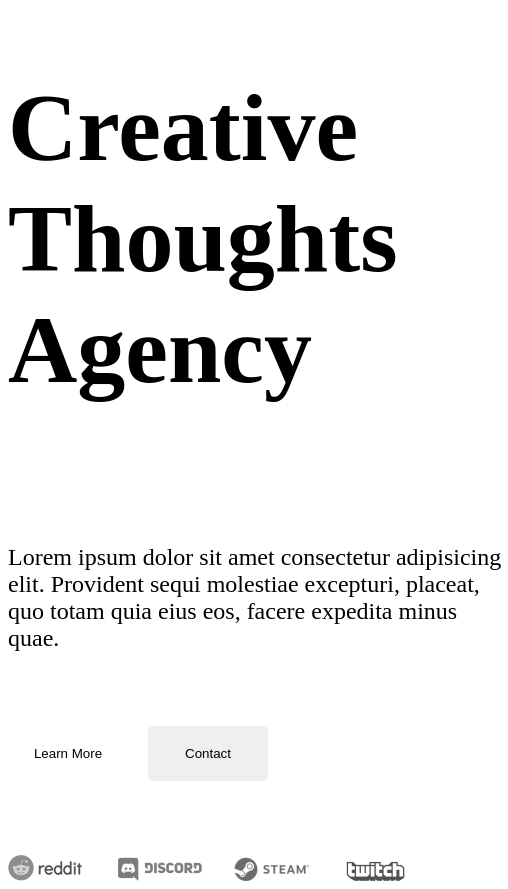
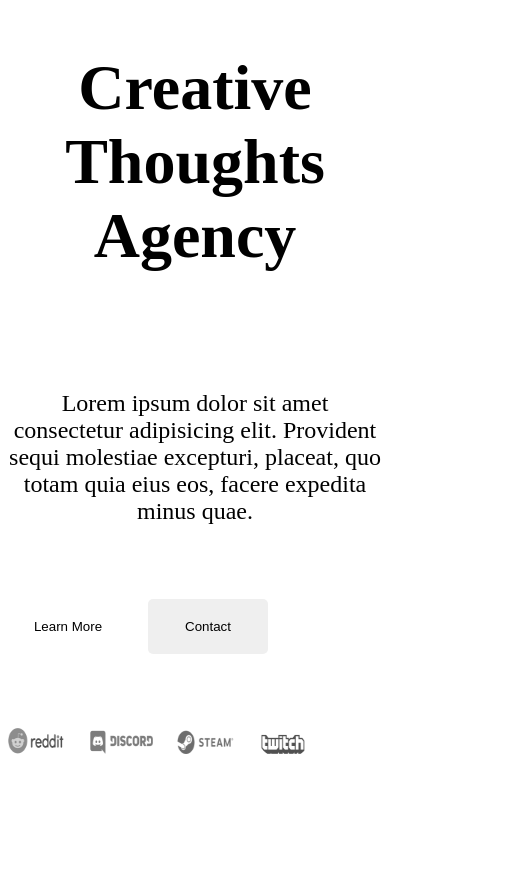
Before and after one commit to myk-francis/next-agency-web-app, a Next.js app: page / in a window 390 px wide. Shown: the whole page, 508 px wide, since content can reach past the window. After the commit the page ends 862 px from the top, so only its background shows below. Built offline with nearby package versions, Linux system fonts and the light colour scheme; grey boxes are pictures that could not be loaded.

Commit message:
Update: make pages responsive

```diff
--- a/src/app/home.module.css
+++ b/src/app/home.module.css
@@ -47,3 +47,24 @@
   flex: 1;
   position: relative;
 }
+
+@media (max-width: 1024px) {
+  .container {
+    flex-direction: column;
+    text-align: center;
+  }
+
+  .buttons {
+    justify-content: center;
+  }
+}
+
+@media (max-width: 768px) {
+  .title {
+    font-size: 64px;
+  }
+
+  .brands {
+    width: 100%;
+  }
+}
--- a/src/components/navbar/links/links.module.css
+++ b/src/components/navbar/links/links.module.css
@@ -40,6 +40,6 @@
     align-items: center;
     justify-content: center;
     gap: 10px;
-    background-color: rebeccapurple;
+    /* background-color: rebeccapurple; */
   }
 }
```
